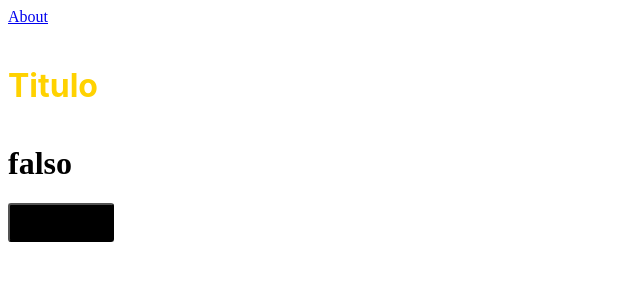
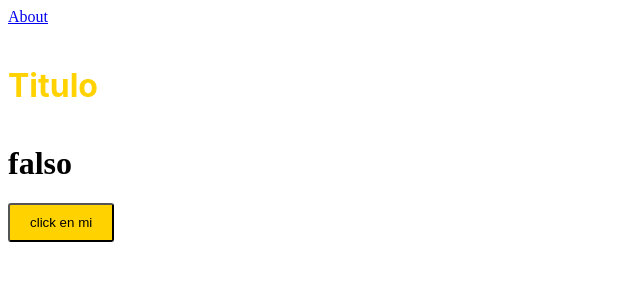
Before and after one commit to Venky913381/Food-web-application, a Next.js app: page / in a window 1280 px wide. Shown: the top 300 px of the page, without its empty margins (0-640 px from the left). Built offline with nearby package versions, Linux system fonts and the light colour scheme.

Commit message:
testing vercel

```diff
--- a/components/titulo/index.js
+++ b/components/titulo/index.js
@@ -9,7 +9,7 @@ const Titulo = () => {
         Titulo
       </StyledTitle>
       <h1>{state ? 'verdadero' : 'falso'}</h1>
-      <StyledButton onClick={() => setState(!state)} variant='black'>
+      <StyledButton onClick={() => setState(!state)} variant='yellow'>
         click en mi
       </StyledButton>
     </>
```
